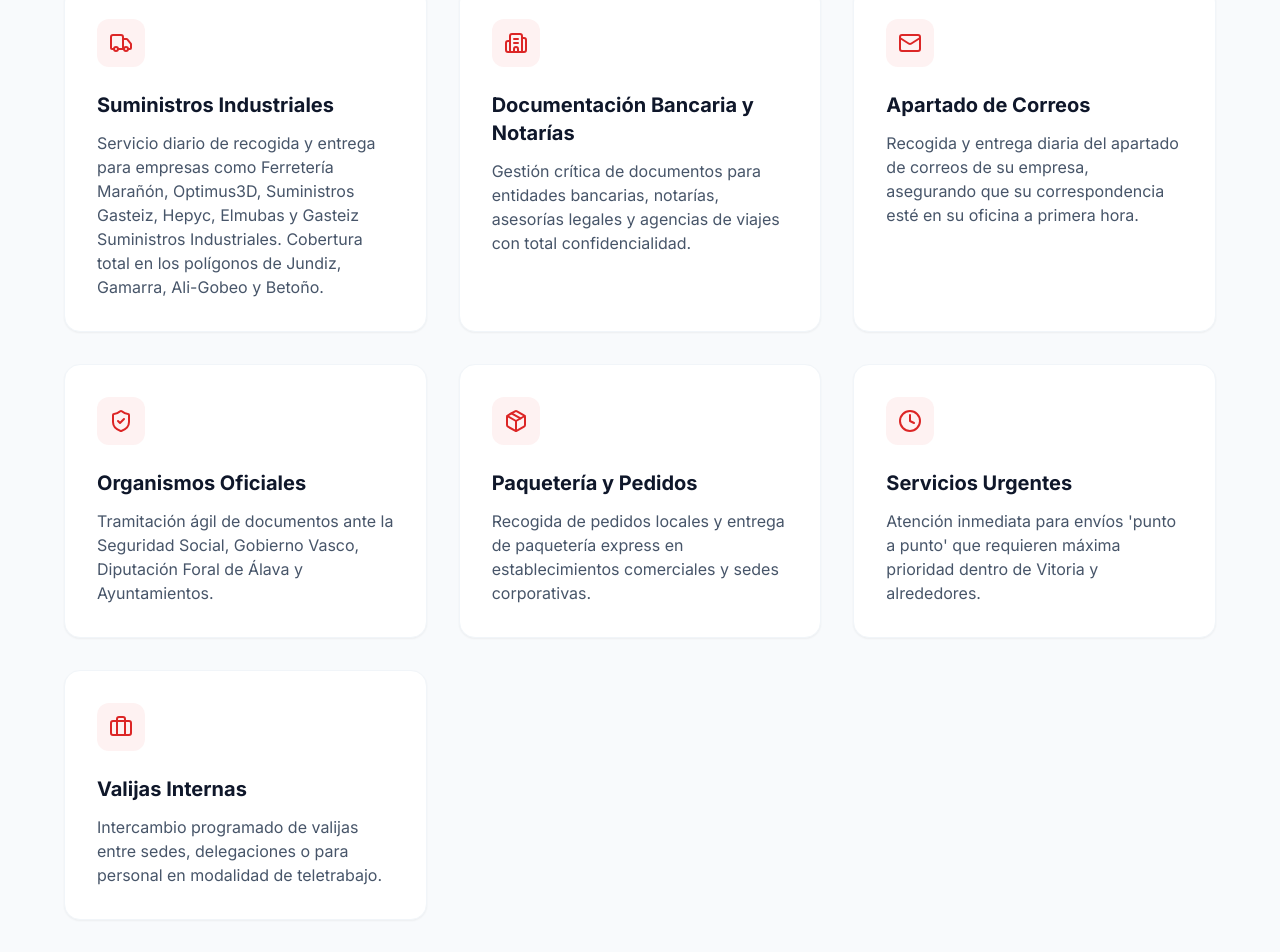
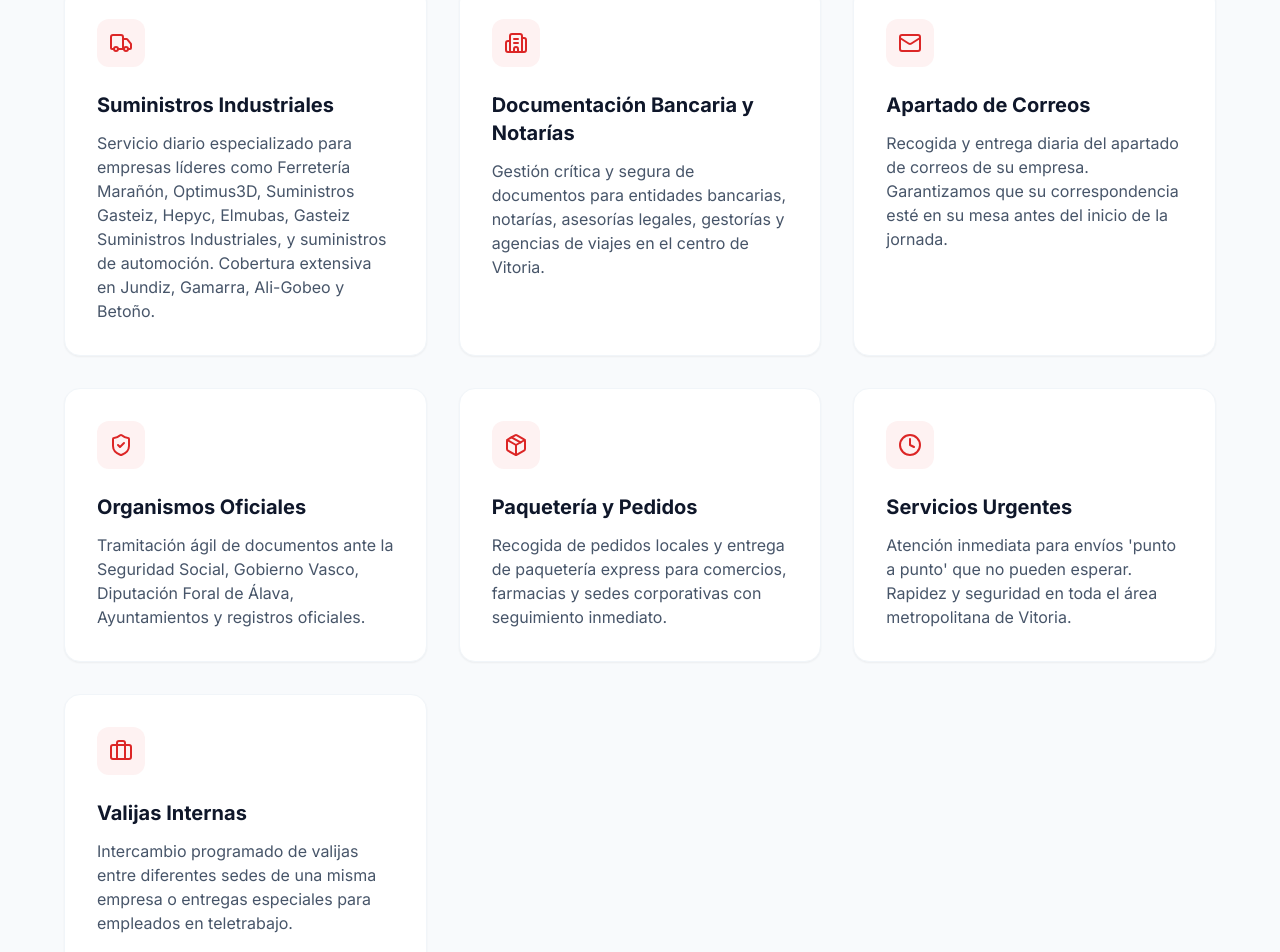
Before and after one commit to bsagarzazu/uste, a React (Vite) app: page / in a window 1280 px wide. Shown: the part 1070-2022 px from the top of the page. Built offline with nearby package versions, Linux system fonts and the light colour scheme.

Commit message:
feat: Integrate Babel for direct TSX rendering
Includes Babel standalone script to allow direct rendering of .tsx files in the browser, simplifying the build process for development. Also, updates imports to use the `.tsx` extension and refines service descriptions in `constants.tsx`.

```diff
--- a/App.tsx
+++ b/App.tsx
@@ -1,8 +1,8 @@
 
 import React from 'react';
-import { Logo } from './components/Logo';
-import { Section } from './components/Section';
-import { SERVICES, CONTACT_INFO } from './constants';
+import { Logo } from './components/Logo.tsx';
+import { Section } from './components/Section.tsx';
+import { SERVICES, CONTACT_INFO } from './constants.tsx';
 import { Phone, Mail, MapPin, ChevronRight, History, Award, CheckCircle2 } from 'lucide-react';
 
 const App: React.FC = () => {
@@ -195,8 +195,7 @@ const App: React.FC = () => {
             <p className="text-sm mt-4">© {new Date().getFullYear()} USTE Mensajería. Todos los derechos reservados.</p>
           </div>
           <div className="flex gap-8 text-xs font-medium uppercase tracking-tighter">
-             {/* Nombres eliminados según solicitud */}
-             <span>Servicio de mensajería profesional</span>
+             <span>Servicio de mensajería profesional en Álava</span>
           </div>
         </div>
       </footer>
--- a/constants.tsx
+++ b/constants.tsx
@@ -10,37 +10,37 @@ export const COLORS = {
 export const SERVICES = [
   {
     title: "Suministros Industriales",
-    description: "Servicio diario de recogida y entrega para empresas como Ferretería Marañón, Optimus3D, Suministros Gasteiz, Hepyc, Elmubas y Gasteiz Suministros Industriales. Cobertura total en los polígonos de Jundiz, Gamarra, Ali-Gobeo y Betoño.",
+    description: "Servicio diario especializado para empresas líderes como Ferretería Marañón, Optimus3D, Suministros Gasteiz, Hepyc, Elmubas, Gasteiz Suministros Industriales, y suministros de automoción. Cobertura extensiva en Jundiz, Gamarra, Ali-Gobeo y Betoño.",
     icon: <Truck className="w-6 h-6" />
   },
   {
     title: "Documentación Bancaria y Notarías",
-    description: "Gestión crítica de documentos para entidades bancarias, notarías, asesorías legales y agencias de viajes con total confidencialidad.",
+    description: "Gestión crítica y segura de documentos para entidades bancarias, notarías, asesorías legales, gestorías y agencias de viajes en el centro de Vitoria.",
     icon: <Building2 className="w-6 h-6" />
   },
   {
     title: "Apartado de Correos",
-    description: "Recogida y entrega diaria del apartado de correos de su empresa, asegurando que su correspondencia esté en su oficina a primera hora.",
+    description: "Recogida y entrega diaria del apartado de correos de su empresa. Garantizamos que su correspondencia esté en su mesa antes del inicio de la jornada.",
     icon: <Mail className="w-6 h-6" />
   },
   {
     title: "Organismos Oficiales",
-    description: "Tramitación ágil de documentos ante la Seguridad Social, Gobierno Vasco, Diputación Foral de Álava y Ayuntamientos.",
+    description: "Tramitación ágil de documentos ante la Seguridad Social, Gobierno Vasco, Diputación Foral de Álava, Ayuntamientos y registros oficiales.",
     icon: <ShieldCheck className="w-6 h-6" />
   },
   {
     title: "Paquetería y Pedidos",
-    description: "Recogida de pedidos locales y entrega de paquetería express en establecimientos comerciales y sedes corporativas.",
+    description: "Recogida de pedidos locales y entrega de paquetería express para comercios, farmacias y sedes corporativas con seguimiento inmediato.",
     icon: <Package className="w-6 h-6" />
   },
   {
     title: "Servicios Urgentes",
-    description: "Atención inmediata para envíos 'punto a punto' que requieren máxima prioridad dentro de Vitoria y alrededores.",
+    description: "Atención inmediata para envíos 'punto a punto' que no pueden esperar. Rapidez y seguridad en toda el área metropolitana de Vitoria.",
     icon: <Clock className="w-6 h-6" />
   },
   {
     title: "Valijas Internas",
-    description: "Intercambio programado de valijas entre sedes, delegaciones o para personal en modalidad de teletrabajo.",
+    description: "Intercambio programado de valijas entre diferentes sedes de una misma empresa o entregas especiales para empleados en teletrabajo.",
     icon: <Briefcase className="w-6 h-6" />
   }
 ];
--- a/index.html
+++ b/index.html
@@ -7,6 +7,7 @@
     <title>USTE - Mensajería en Vitoria-Gasteiz</title>
     <script src="https://cdn.tailwindcss.com"></script>
     <link href="https://fonts.googleapis.com/css2?family=Inter:wght@300;400;500;600;700&display=swap" rel="stylesheet">
+    <script src="https://unpkg.com/@babel/standalone/babel.min.js"></script>
     <style>
       body {
         font-family: 'Inter', sans-serif;
@@ -25,5 +26,7 @@
   </head>
   <body class="bg-slate-50 text-slate-900">
     <div id="root"></div>
+    <!-- Babel transforma el TSX en JS sobre la marcha para el despliegue directo -->
+    <script type="text/babel" data-type="module" src="index.tsx"></script>
   </body>
 </html>
--- a/index.tsx
+++ b/index.tsx
@@ -1,7 +1,7 @@
 
 import React from 'react';
 import ReactDOM from 'react-dom/client';
-import App from './App';
+import App from './App.tsx';
 
 const rootElement = document.getElementById('root');
 if (!rootElement) {
```
Lines whose indentation alone changed are shown as unchanged.
